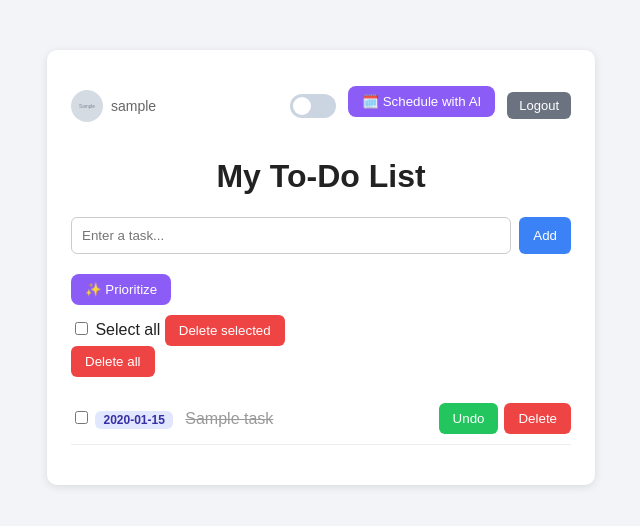
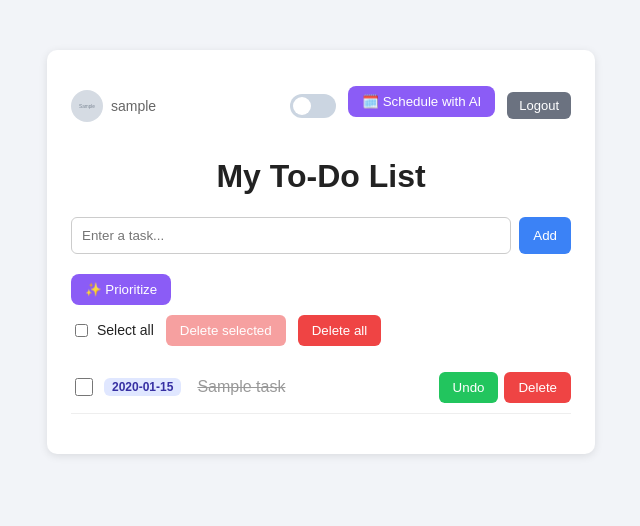
Before and after one commit to ullasreddy123/todolist, a Spring app: template src/main/resources/templates/index.html in a window 1280 px wide. Shown: the top 526 px of the page, without its empty margins (319-959 px from the left). Run offline with Thymeleaf, Linux system fonts and the light colour scheme; the template is opened without the code that fills it: most values are stand-ins (such as "Sample title", 1, 10 or a date in 2020); grey boxes marked "Sample" are stand-in pictures; data that the repository does not hold is empty; some of the project's set-up classes (security, data sources, template engines, error pages and the like) are left out, and stand-ins take their place.

Commit message:
Enhance CSS for planner and bulk actions
Add styles for planner, plan actions, and bulk bar.

```diff
--- a/src/main/resources/static/style.css
+++ b/src/main/resources/static/style.css
@@ -9,6 +9,25 @@
     --shadow: rgba(0, 0, 0, 0.1);
     --done: #999999;
 }
+.planner { margin: 12px 0; }
+.plan-box { display: flex; flex-direction: column; gap: 8px; }
+.plan-box[hidden] { display: none; }
+.plan-actions { display: flex; gap: 8px; }
+.btn-cancel {
+    background: transparent; border: 1px solid #94a3b8; color: inherit;
+    padding: 8px 14px; border-radius: 8px; cursor: pointer;
+}
+
+.bulk-bar {
+    display: flex; align-items: center; gap: 12px;
+    margin: 10px 0; flex-wrap: wrap;
+}
+.bulk-bar form { margin: 0; }
+.select-all { display: flex; align-items: center; gap: 6px; font-size: 14px; }
+.bulk-bar button:disabled { opacity: .5; cursor: not-allowed; }
+
+.task-main { display: flex; align-items: center; gap: 8px; flex: 1; min-width: 0; }
+.sel { width: 18px; height: 18px; cursor: pointer; }
 .ai-bar { display: flex; align-items: center; gap: 10px; margin: 10px 0; }
 .btn-ai {
     background: #8b5cf6; color: #fff; border: none;
```
